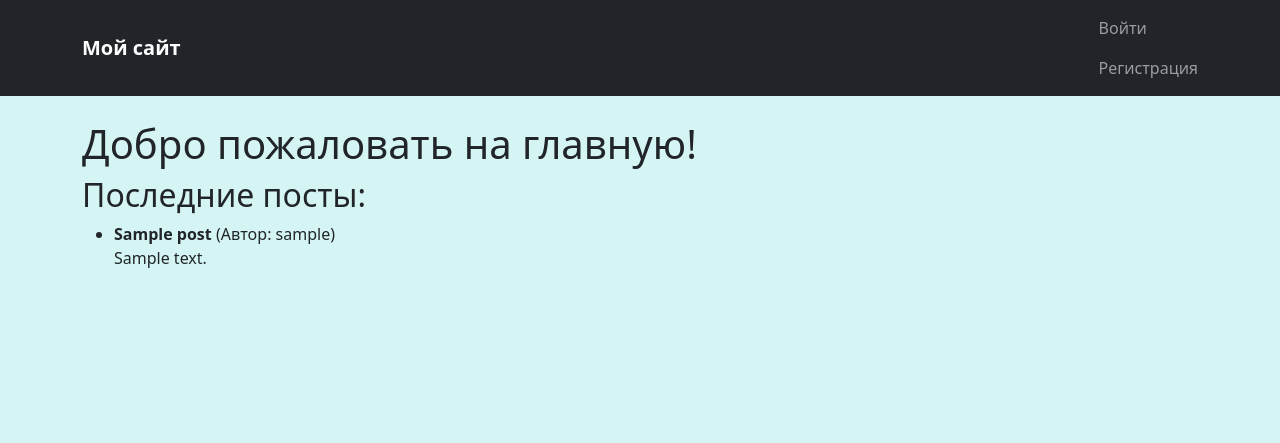
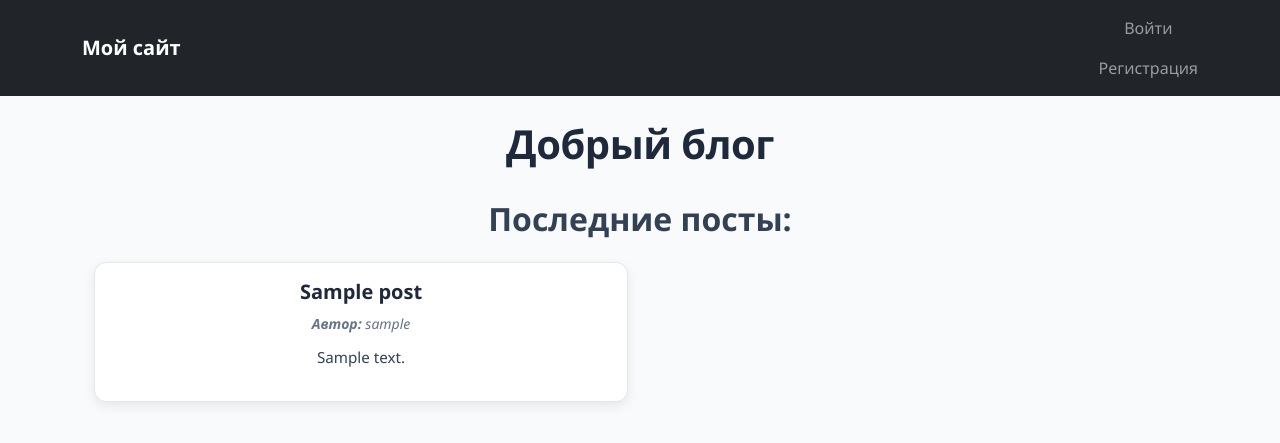
Before and after one commit to SetsumiX/CloneDjangoBlog, a Django app: template app/templates/app/home.html in a window 1280 px wide. Shown: the top 443 px of the page. Run offline with Django 5.2, Linux system fonts and the light colour scheme; the template is opened without the code that fills it: values that come from a table or form of the project are taken from there, others are empty; tables that the repository leaves empty hold one stand-in row (values such as "Sample post"); parts of the project's set-up code (start-up, migrations or seed data) failed here and were passed over.

Commit message:
Улучшено отображение постов на странице home

```diff
--- a/app/static/app/css/style.css
+++ b/app/static/app/css/style.css
@@ -1,16 +1,75 @@
+/* === Общие стили === */
 body {
-    background-color: #d5f5f5;
+    background-color: #f8fafc; /* Более мягкий светло-голубой фон */
+    font-family: 'Segoe UI', Tahoma, Geneva, Verdana, sans-serif;
 }
 
 .navbar-brand {
     font-weight: bold;
 }
-
-.alert {
-    border-radius: 0.5rem;
+.container{
+    text-align: center;
 }
 
-.card-body{
-    border-radius: 5rem;
-    background-color: #a5f5f9;
+/* === Алерт === */
+.alert {
+    border-radius: 10px;
+    font-weight: 500;
+    text-align: center;
 }
+
+/* === Карточки постов === */
+.post-card {
+    background-color: #ffffff;
+    border-radius: 12px;
+    box-shadow: 0 4px 12px rgba(0, 0, 0, 0.08);
+    border: 1px solid #e2e8f0;
+    transition: transform 0.2s ease, box-shadow 0.2s ease;
+    padding: 20px;
+    height: 100%;
+    weight: 100%;
+    display: flex;
+    flex-direction: column;
+    justify-content: space-between;
+    cursor: pointer;
+    &:hover {
+        transform: translateY(-2px);
+        box-shadow: 0 6px 20px rgba(0, 0, 0, 0.12);
+        border-color: #b2d8ff;
+    }
+}
+
+.post-card
+.post-title {
+    font-size: 1.25rem;
+    font-weight: 600;
+    color: #1e293b;
+    margin-bottom: 0.5rem;
+    line-height: 1.3;
+}
+.post-meta {
+    font-size: 0.875rem;
+    color: #64748b;
+    margin-bottom: 0.75rem;
+    font-style: italic;
+}
+.post-content {
+    font-size: 0.95rem;
+    color: #334155;
+    line-height: 1.5;
+    margin-bottom: 1rem;
+    flex-grow: 1;
+}
+
+/* === Заголовки страницы === */
+h1 {
+    color: #1e293b;
+    font-weight: 700;
+    letter-spacing: -0.5px;
+}
+h2 {
+    color: #334155;
+    font-weight: 600;
+    margin-top: 2rem;
+    margin-bottom: 1rem;
+}
--- a/app/templates/app/base.html
+++ b/app/templates/app/base.html
@@ -6,7 +6,7 @@
     <title>Мой сайт</title>
     <link href="https://cdn.jsdelivr.net/npm/bootstrap@5.1.3/dist/css/bootstrap.min.css" rel="stylesheet">
     {% load static %}
-    <link rel="stylesheet" type="text/css" href="{% static 'myapp/css/style.css' %}">
+    <link rel="stylesheet" type="text/css" href="{% static 'app/css/style.css' %}">
 </head>
 <body>
     <nav class="navbar navbar-expend-lg navbar-dark bg-dark">
--- a/app/templates/app/home.html
+++ b/app/templates/app/home.html
@@ -1,26 +1,27 @@
 {% extends 'app/base.html' %}
 {% block content %}
-<!--<div class="jumbotron">-->
-<!--    <h1 class="display-4">Добро пожаловать, {{user.username}}!</h1>-->
-<!--    <div class="lead">Вы успешно вошли в систему</div>-->
-<!--    <hr class="my-4">-->
-<!--    <p>Это защищенная страница, доступная только автоматизированным пользователям</p>-->
-<!--</div>-->
-<body>
-    <h1>Добро пожаловать на главную!</h1>
-    <h2>Последние посты:</h2>
+
+<div class="container mt-4">
+    <h1 class="mb-3">Добрый блог</h1>
+    <h2 class="mb-4">Последние посты:</h2>
+
     {% if posts %}
-        <ul>
-        {% for post in posts %}
-            <li>
-                <strong>{{ post.title }}</strong> (Автор: {{ post.author.username }})<br>
-                <!-- Отображаем первые 100 символов содержимого -->
-                {{ post.content|truncatechars:100 }}
-                <!-- Ссылка на детальную страницу поста (опционально) -->
-            </li>
-        {% endfor %}
-        </ul>
+        <div class="row">
+            {% for post in posts %}
+                <div class="col-md-6 mb-4">
+                    <div class="post-card p-3">
+                        <h3 class="post-title">{{ post.title }}</h3>
+                        <p class="post-meta"><strong>Автор:</strong> {{ post.author.username }}</p>
+                        <p class="post-content">{{ post.content|truncatechars:150 }}</p>
+                    </div>
+                </div>
+            {% endfor %}
+        </div>
     {% else %}
-        <p>Постов пока нет.</p>
+        <div class="alert alert-info" role="alert">
+            Постов пока нет. Будьте первым!
+        </div>
     {% endif %}
+</div>
+
 {% endblock %}
```
